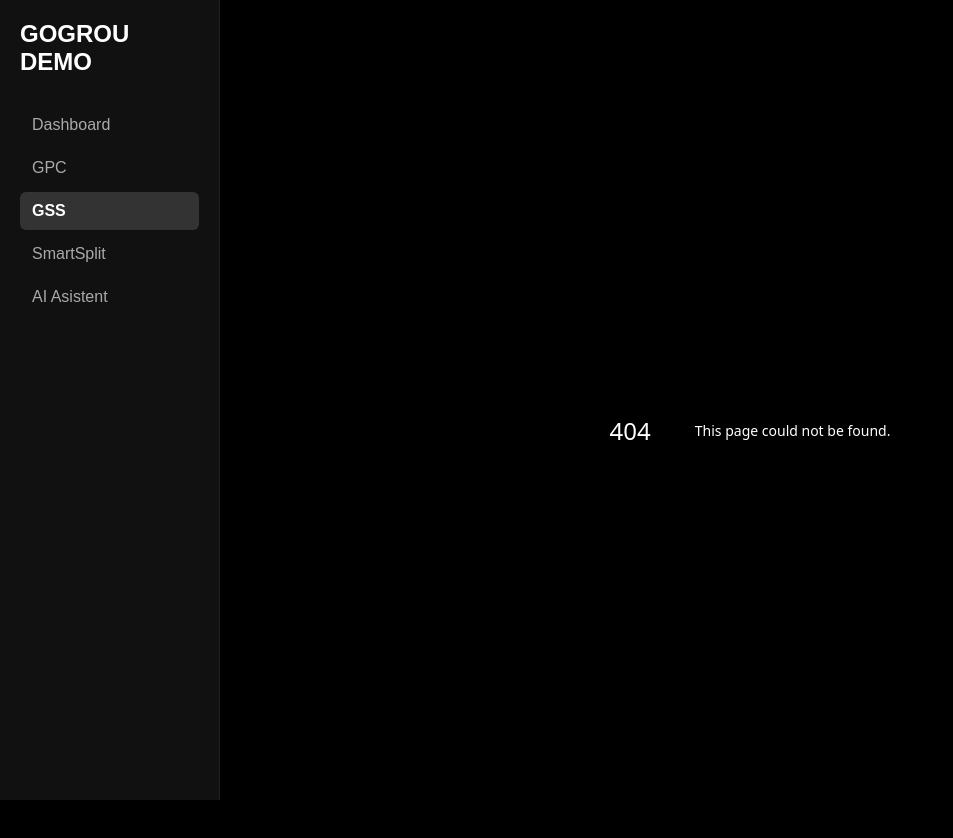
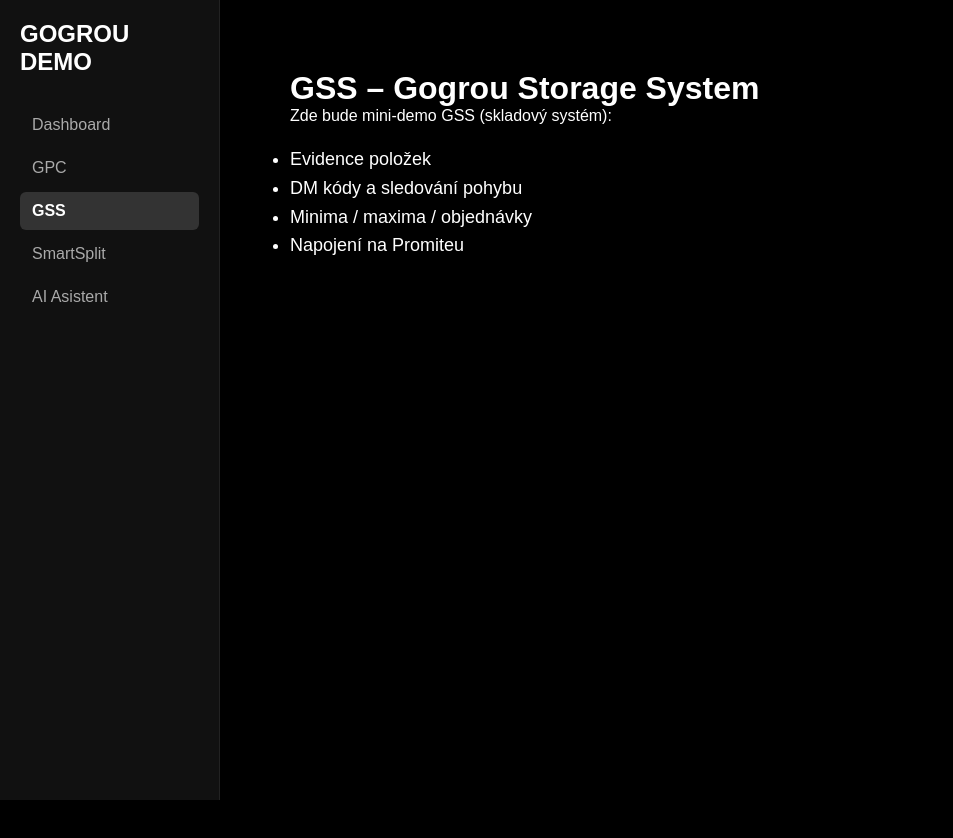
Before and after one commit to gogrou-app/gogrou-demo, a Next.js app: page /gss in a window 1280 px wide. Before the commit this address had no page. Shown: the top 838 px of the page, without its empty margins (0-953 px from the left). After the commit the page ends 800 px from the top, so only its background shows below. Built offline with nearby package versions, Linux system fonts and the light colour scheme.

Commit message:
Create page.js

```diff
--- /dev/null
+++ b/app/gss/page.js
@@ -0,0 +1,15 @@
+export default function Page() {
+  return (
+    <div style={{ padding: "40px" }}>
+      <h1>GSS – Gogrou Storage System</h1>
+      <p>Zde bude mini-demo GSS (skladový systém):</p>
+
+      <ul style={{ marginTop: "20px", fontSize: "18px", lineHeight: "1.6" }}>
+        <li>Evidence položek</li>
+        <li>DM kódy a sledování pohybu</li>
+        <li>Minima / maxima / objednávky</li>
+        <li>Napojení na Promiteu</li>
+      </ul>
+    </div>
+  );
+}
```
